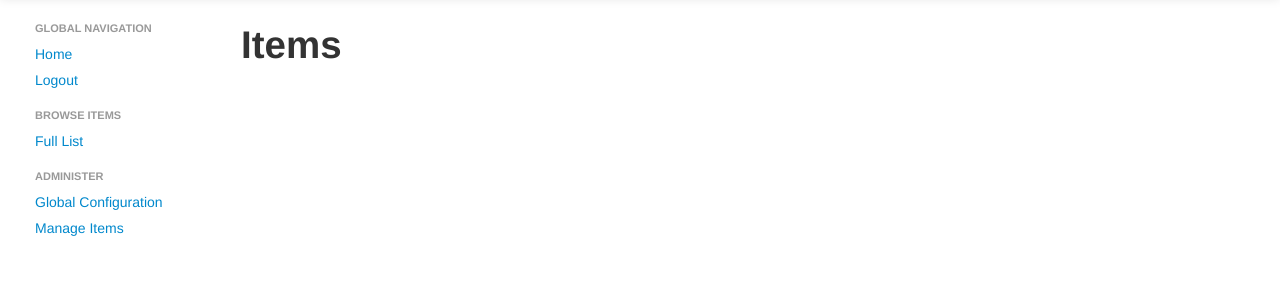
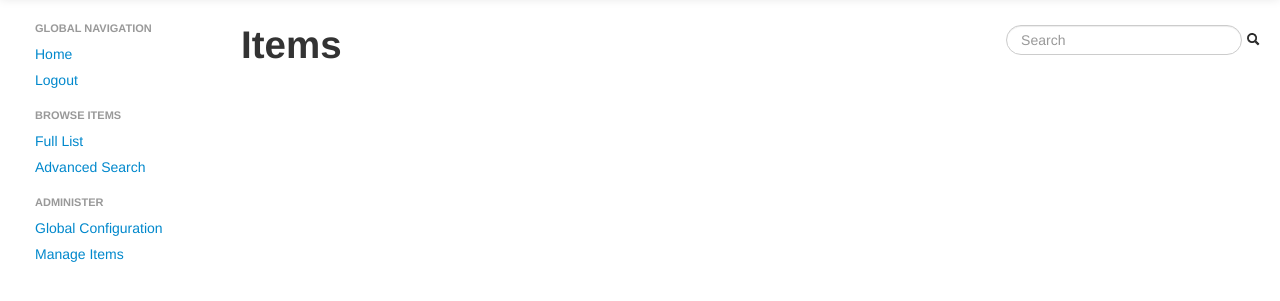
Before and after one commit to walien/webmarket, a plain HTML site: page webmarket/webmarket-launcher/src/main/resources/frontend/items.html in a window 1280 px wide. Shown: the part 45-346 px from the top of the page. Drawn offline with nearby package versions, Linux system fonts and the light colour scheme; no server answers.

Commit message:
Search feature

```diff
--- a/webmarket/webmarket-launcher/src/main/resources/frontend/css/webmarket-frontend.css
+++ b/webmarket/webmarket-launcher/src/main/resources/frontend/css/webmarket-frontend.css
@@ -13,6 +13,11 @@
 	padding-right: 30px;
 }
 
+/* Item Searching */
+#search-button {
+	cursor: pointer;
+}
+
 /* Left Side */
 #webmarket-left-container {
 	float: left;
--- a/webmarket/webmarket-launcher/src/main/resources/frontend/items.html
+++ b/webmarket/webmarket-launcher/src/main/resources/frontend/items.html
@@ -14,7 +14,7 @@ body {
 <link href="css/webmarket-frontend.css" rel="stylesheet">
 
 </head>
-<body ng-controller="displayItemDetails">
+<body>
 
 	<!-- Top Page navbar -->
 	<div class="navbar navbar-inverse navbar-fixed-top">
@@ -41,17 +41,27 @@ body {
 
 					<li class="nav-header">Browse Items</li>
 					<li><a href="items.html">Full List</a></li>
+					<li><a href="#">Advanced Search</a></li>
 
 					<li class="nav-header">Administer</li>
 					<li><a href="#">Global Configuration</a></li>
 					<li><a href="#">Manage Items</a></li>
-					<li><a href="#"></a></li>
 				</ul>
 			</div>
 			<!-- Main Container -->
 			<div class="span10">
 				<div id="webmarket-content">
+
+					<!-- Search bar -->
+					<div id="search-bar" class="pull-right">
+						<input id="search-text" type="text" class="search-query"
+							placeholder="Search" /> <i id="search-button"
+							class="icon-search" onclick="do_simple_search()"></i>
+					</div>
+
+					<!-- Title -->
 					<h1>Items</h1>
+
 					<div class="row-fluid">
 						<div id="items-list">
 							<!-- Add dynamically some items into thumb format-->
@@ -85,6 +95,7 @@ body {
 	<script
 		src="http://cdnjs.cloudflare.com/ajax/libs/twitter-bootstrap/2.3.0/js/bootstrap.min.js"></script>
 	<script src="js/common.js"></script>
+	<script src="js/search.js"></script>
 	<script src="js/items.js"></script>
 </body>
 </html>
--- /dev/null
+++ b/webmarket/webmarket-launcher/src/main/resources/frontend/js/search.js
@@ -0,0 +1,7 @@
+
+
+function do_simple_search(){
+
+
+
+}
--- a/webmarket/webmarket-launcher/target/classes/frontend/css/webmarket-frontend.css
+++ b/webmarket/webmarket-launcher/target/classes/frontend/css/webmarket-frontend.css
@@ -13,6 +13,11 @@
 	padding-right: 30px;
 }
 
+/* Item Searching */
+#search-button {
+	cursor: pointer;
+}
+
 /* Left Side */
 #webmarket-left-container {
 	float: left;
```
Also changed, not shown: webmarket/webmarket-launcher/src/main/resources/frontend/index.html (+1 -1 lines), webmarket/webmarket-launcher/target/classes/frontend/index.html (+1 -1 lines), webmarket/webmarket-launcher/target/classes/frontend/items.html (+13 -2 lines), webmarket/webmarket-launcher/target/classes/frontend/js/search.js (added, +7 -0 lines), webmarket/webmarket-launcher/src/main/resources/frontend/img/glyphicons-halflings-white.png (added), webmarket/webmarket-launcher/src/main/resources/frontend/img/glyphicons-halflings.png (added), webmarket/webmarket-launcher/target/classes/frontend/img/glyphicons-halflings-white.png (added), webmarket/webmarket-launcher/target/classes/frontend/img/glyphicons-halflings.png (added).
